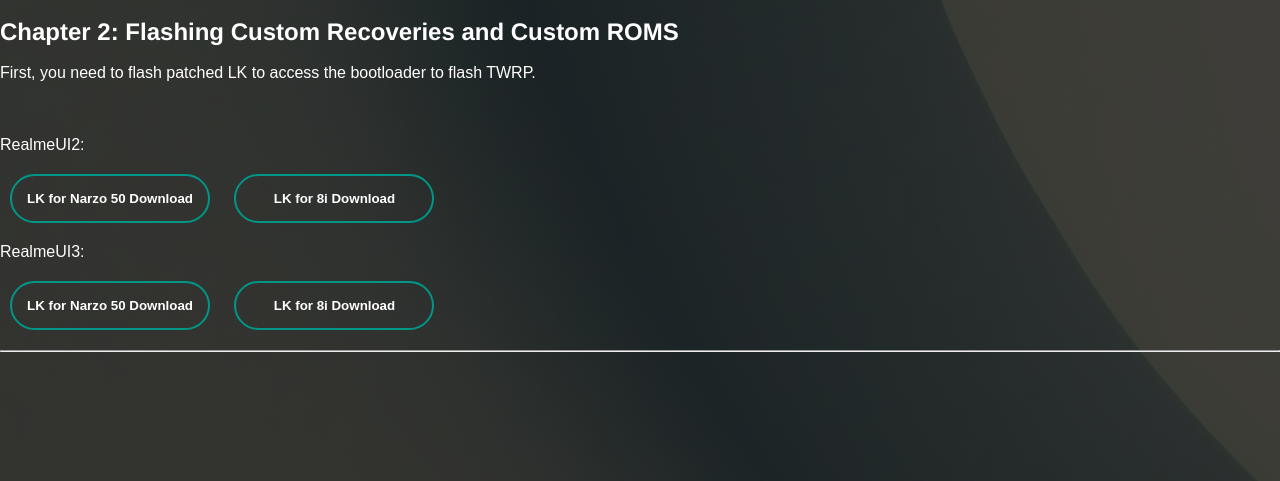
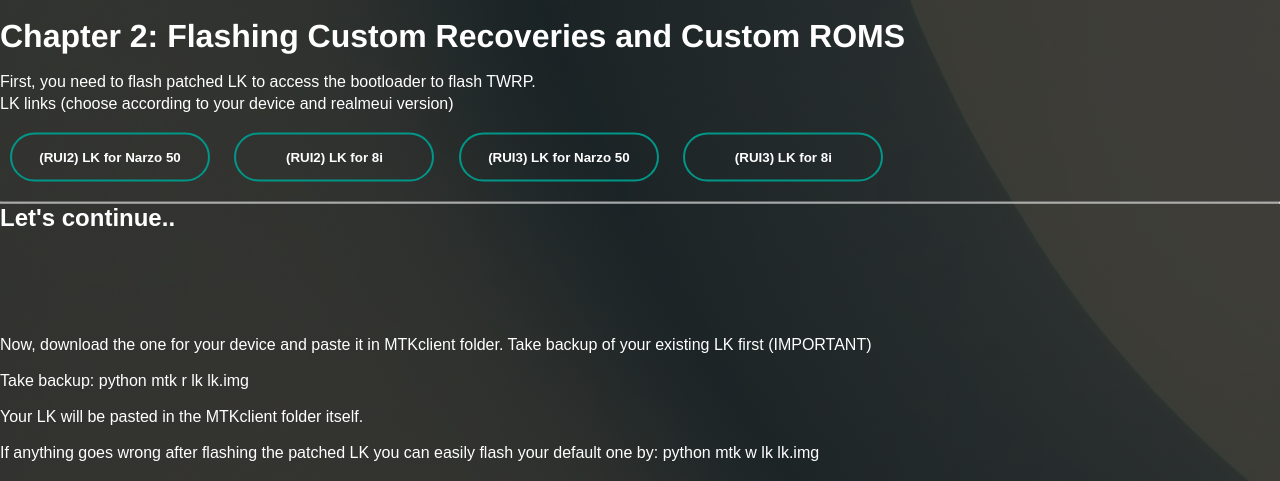
Before and after one commit to modyourspaced/modyourspaced.github.io, a plain HTML site: page Chapter2.html in a window 1280 px wide. Shown: the top 481 px of the page. Drawn offline with Linux system fonts and the light colour scheme.

Commit message:
Fixed few things and made things better.

```diff
--- a/Chapter2.html
+++ b/Chapter2.html
@@ -7,14 +7,9 @@
 <body>
     <div class="banner">
       <br>
-    <h2 style="font-family:Helvetica;" > Chapter 2: Flashing Custom Recoveries and Custom ROMS</h2>
+    <h1 style="font-family:Helvetica;" > Chapter 2: Flashing Custom Recoveries and Custom ROMS</h1>
     <br>
     <p> First, you need to flash patched LK to access the bootloader to flash TWRP.</p>
-    <br>
-    <br>
-    <br>
-    <br>
-    <br>
     <br>
     <br>
     <div class="content">
@@ -22,16 +17,15 @@
       <br>
       <br>
       <br>
-      <p> RealmeUI2:</p>
-    <button onclick="document.location='https://t.me/Realme8iCommunity/138074'" type="button" > <span></span> LK for Narzo 50 Download </a> </button>
-      <button onclick="document.location='https://t.me/Realme8iCommunity/138075'" type="button"> <span></span> LK for 8i Download </button>
-     <br>
-     <p> RealmeUI3:</p>
-     <button onclick="document.location='https://t.me/Realme8iCommunity/175916'" type="button" > <span></span> LK for Narzo 50 Download </a> </button>
-      <button onclick="document.location='https://t.me/Realme8iCommunity/175913'" type="button"> <span></span> LK for 8i Download </button>
+      <p> LK links (choose according to your device and realmeui version) </p>
+    <button onclick="document.location='https://t.me/Realme8iCommunity/138074'" type="button" > <span></span> (RUI2) LK for Narzo 50 </a> </button>
+      <button onclick="document.location='https://t.me/Realme8iCommunity/138075'" type="button"> <span></span> (RUI2) LK for 8i  </button>
+      <button onclick="document.location='https://t.me/Realme8iCommunity/175916'" type="button" > <span></span> (RUI3) LK for Narzo 50  </a> </button>
+      <button onclick="document.location='https://t.me/Realme8iCommunity/175913'" type="button"> <span></span> (RUI3) LK for 8i </button>
       <hr>
+      <h2>Let's continue.. </h2>
+      </div>
 
-      </div>
       <p>Now, download the one for your device and paste it in MTKclient folder.
         Take backup of your existing LK first (IMPORTANT)
         <br>
@@ -120,7 +114,10 @@
                    <br>
 
                    <p>That's all, enjoy!</p>
-                   <br> </p>
+                   <br>
+                   <br>
+                    <div class="content">
+                   <button onclick="document.location='index.html'"type="button"> <span></span> Goto HomePage </button>
 
                <hr>
                     </div>
--- a/style1.css
+++ b/style1.css
@@ -11,7 +11,7 @@ box-shadow: 10px 10px 10px rgba(0,0,0,0.6);
 
 .banner{
     width: 100%;
-    height: 230vh;
+    height: 250vh;
     background-image: linear-Gradient(rgba(0,0,0,0.75),rgba(0,0,0,0.75)), url(pexels-johannes-plenio-1103970.jpg);
     background-color: rgb(71, 68, 68);
     color: white;
--- a/style2.css
+++ b/style2.css
@@ -11,7 +11,7 @@ box-shadow: 10px 10px 10px rgba(0,0,0,0.6);
 
 .banner{
     width: 100%;
-    height: 290vh;
+    height: 260vh;
     background-image: linear-Gradient(rgba(0,0,0,0.75),rgba(0,0,0,0.75)), url(pexels-johannes-plenio-1103970.jpg);
     background-color: rgb(71, 68, 68);
     color: white;
```
Also changed, not shown: Chapter1.html (+10 -0 lines).
